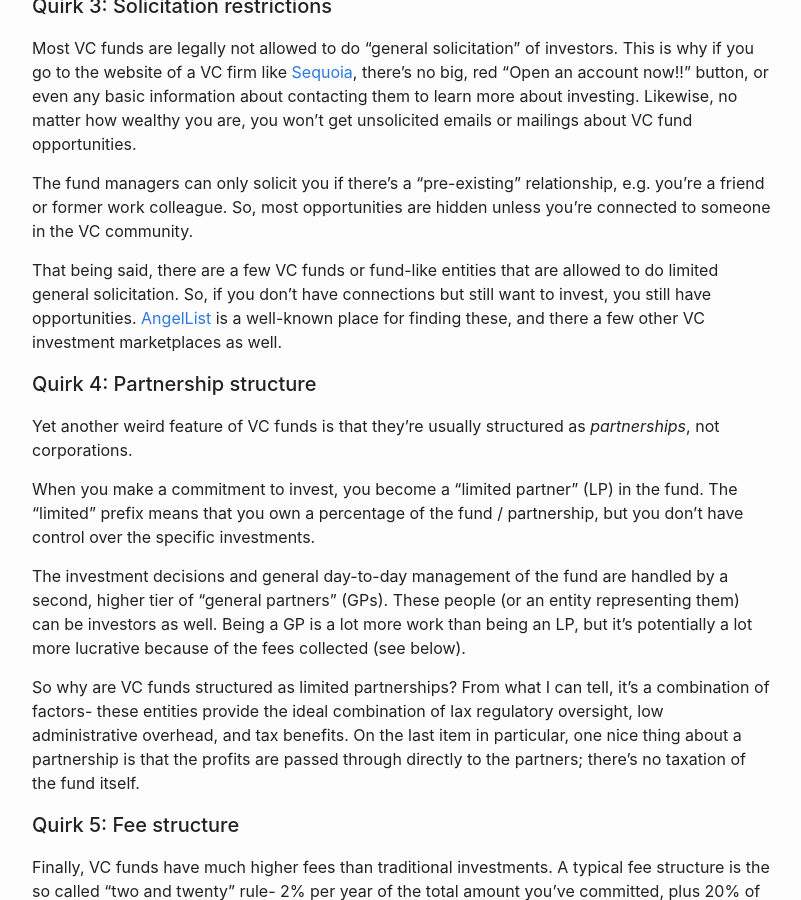
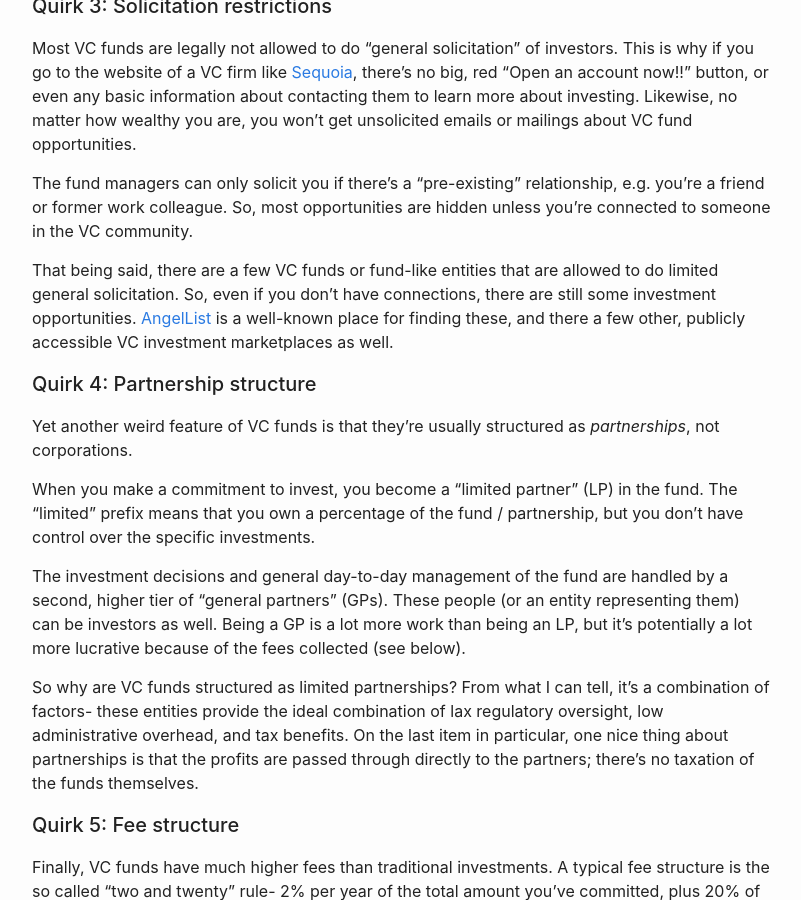
Before and after one commit to yolken/yolken-blog, a Jekyll site: the page built from site/_posts/2022-03-20-investing-in-venture-capital.md, in a window 1280 px wide and 900 px high, scrolled down 2125 px. Shown: the whole window, without its empty margins (238-1039 px from the left). Built offline with Jekyll 4.4.1, drawn with Linux system fonts in a browser that asks for light colours.

Commit message:
Minor edits

```diff
--- a/site/_posts/2022-03-20-investing-in-venture-capital.md
+++ b/site/_posts/2022-03-20-investing-in-venture-capital.md
@@ -135,10 +135,11 @@ opportunities are hidden unless you're connected to someone
 in the VC community.
 
 That being said, there are a few VC funds or fund-like entities that
-are allowed to do limited general solicitation. So, if you don't
-have connections but still want to invest, you still have opportunities.
+are allowed to do limited general solicitation. So, even if you don't
+have connections, there are still some investment opportunities.
 [AngelList](https://www.angellist.com/) is a well-known place for
-finding these, and there a few other VC investment marketplaces as well.
+finding these, and there a few other, publicly accessible VC investment
+marketplaces as well.
 
 #### Quirk 4: Partnership structure
 
@@ -158,9 +159,9 @@ lucrative because of the fees collected (see below).
 So why are VC funds structured as limited partnerships? From what I can tell,
 it's a combination of factors- these entities provide the ideal combination
 of lax regulatory oversight, low administrative overhead, and tax benefits.
-On the last item in particular, one nice thing about a partnership is that the
+On the last item in particular, one nice thing about partnerships is that the
 profits are passed through directly to the partners; there's no taxation
-of the fund itself.
+of the funds themselves.
 
 #### Quirk 5: Fee structure
 
```
